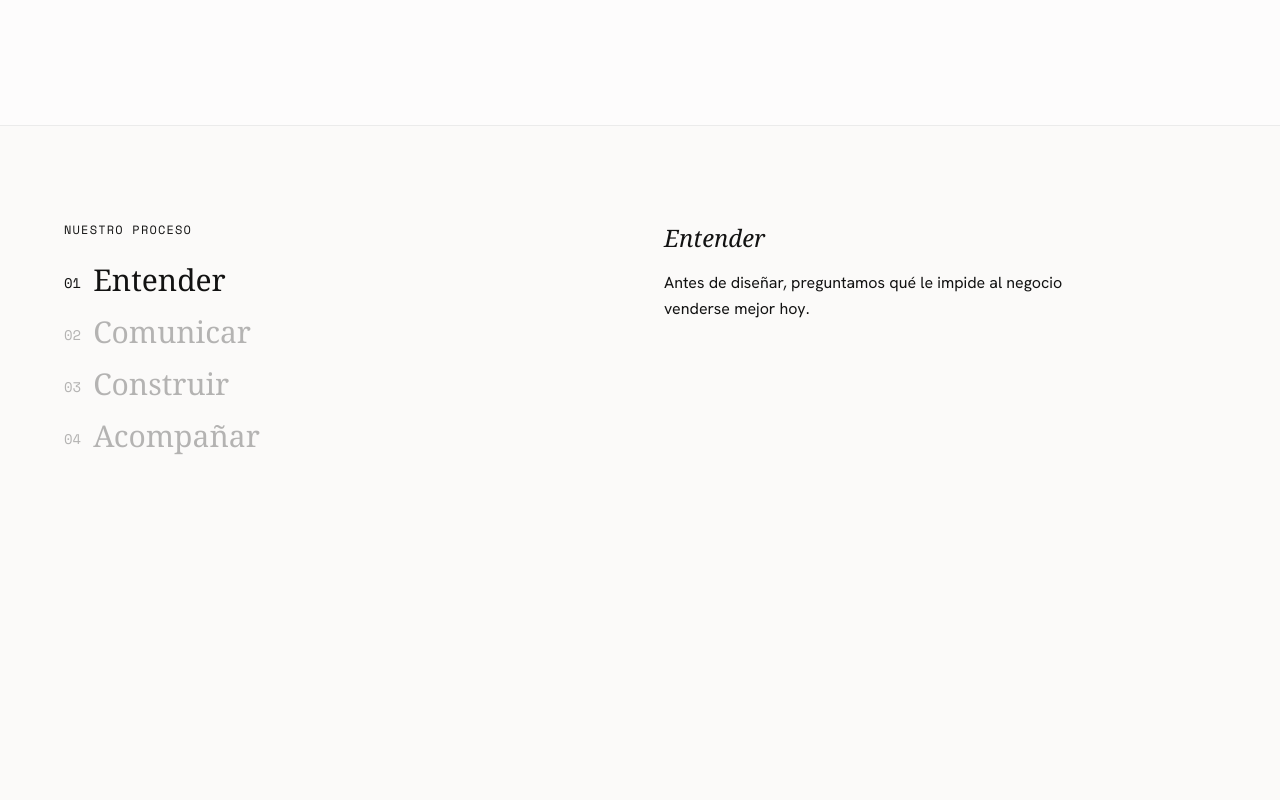
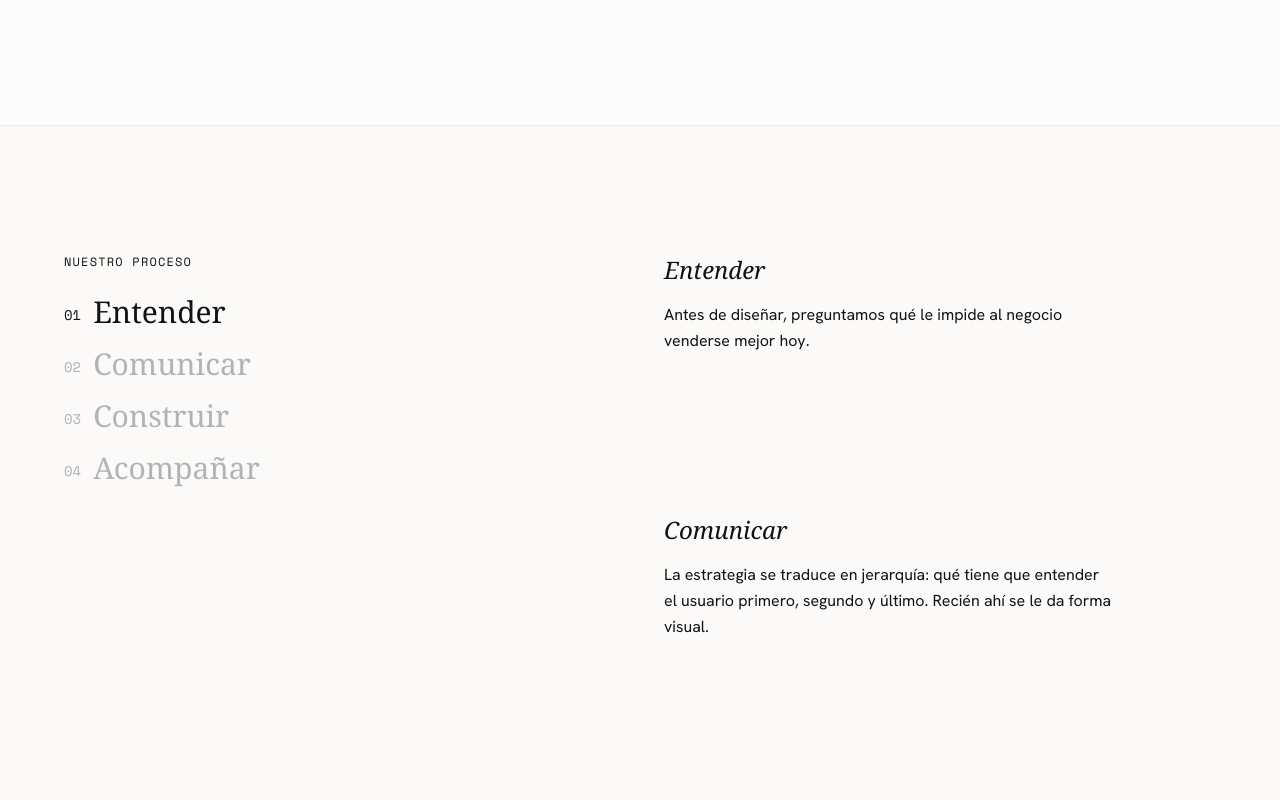
Before and after one commit to nadiaescobbb/tramastudio, a React (Vite) app: page / in a window 1280 px wide. Shown: the part 1760-2560 px from the top of the page. Built offline with nearby package versions, Linux system fonts and the light colour scheme; the HTML template or start-up script is replaced by a standard one.

Commit message:
fix: corrige espaciado y superposicion de header en metodologia

```diff
--- a/src/components/Metodologia.tsx
+++ b/src/components/Metodologia.tsx
@@ -37,7 +37,7 @@ export default function Metodologia() {
           }
         });
       },
-      { rootMargin: "-40% 0px -40% 0px", threshold: 0 }
+      { rootMargin: "-35% 0px -35% 0px", threshold: 0 }
     );
 
     refs.current.forEach((el) => el && observer.observe(el));
@@ -45,8 +45,8 @@ export default function Metodologia() {
   }, []);
 
   return (
-    <section className="grid grid-cols-1 md:grid-cols-2 gap-12 py-24 px-6 md:px-16" id="proceso">
-      <div className="hidden md:block sticky top-32 self-start">
+    <section className="grid grid-cols-1 md:grid-cols-2 gap-12 py-24 md:py-32 px-6 md:px-16" id="proceso">
+      <div className="hidden md:block sticky top-40 self-start z-10">
         <p className="text-xs tracking-widest uppercase text-charcoal/50 mb-6 font-mono">
           Nuestro proceso
         </p>
@@ -67,7 +67,7 @@ export default function Metodologia() {
         </ul>
       </div>
 
-      <div className="space-y-[40vh] md:space-y-[60vh]">
+      <div className="space-y-[20vh]">
         {steps.map((step, i) => (
           <div
             key={step.number}
```
